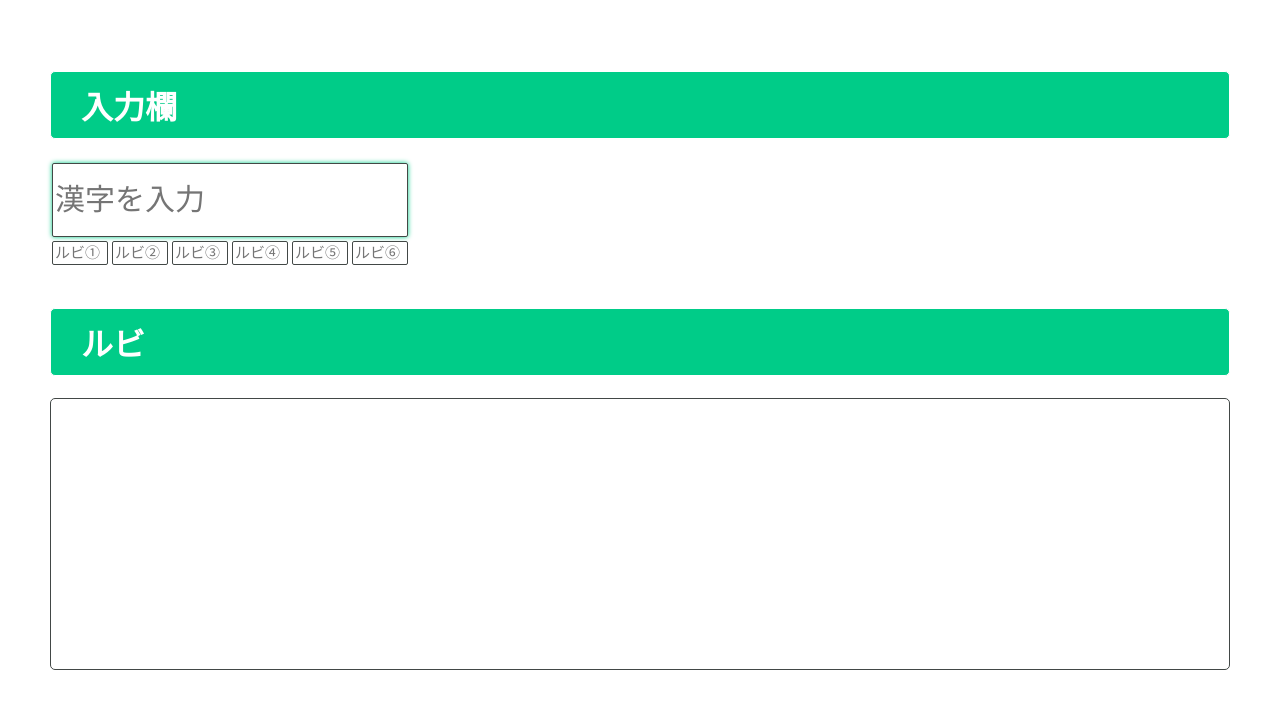
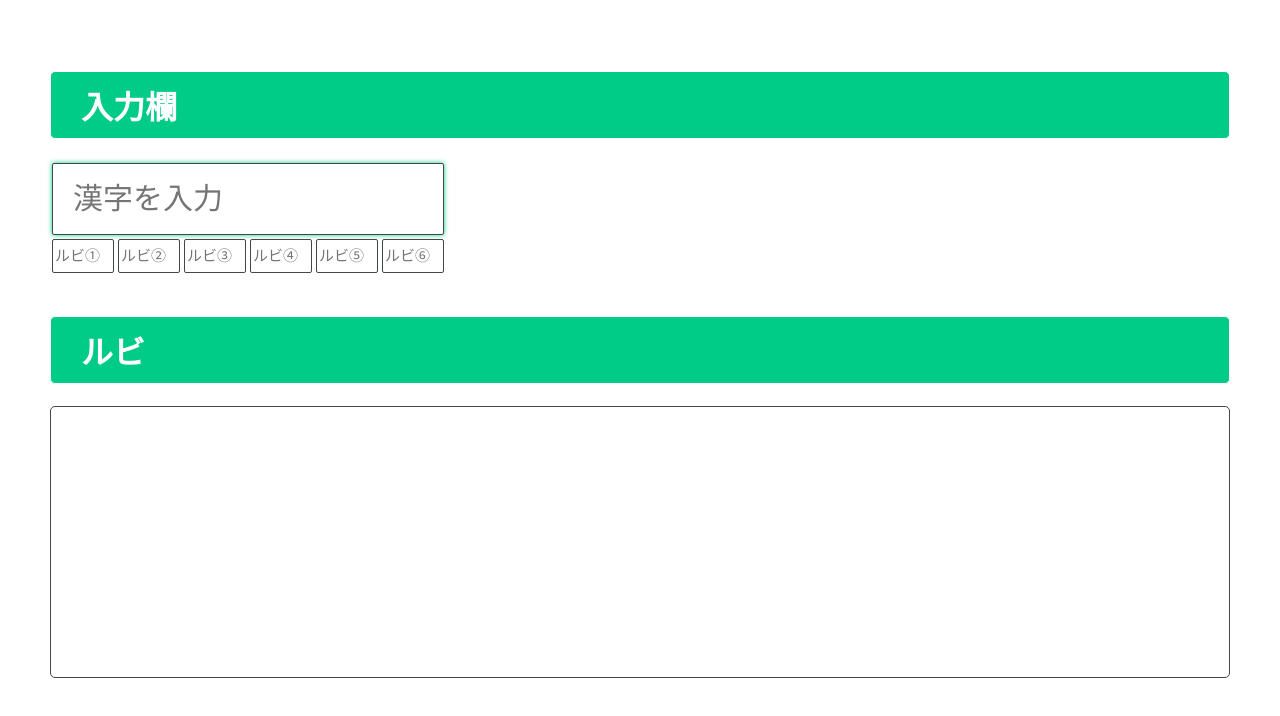
Before and after one commit to kazzkey/rubyfuri_app, a React (Create React App) app: page / in a window 1280 px wide. Shown: the top 716 px of the page. Built offline with nearby package versions, Linux system fonts and the light colour scheme.

Commit message:
fix input height

```diff
--- a/src/App.css
+++ b/src/App.css
@@ -40,12 +40,13 @@ p {
 .ruby {
   margin: 2px;
   font-size: 15px;
-  height: 20px;
-  width: 50px;
+  height: 30px;
+  width: 56px;
 }
 
 .kanji {
   margin: 2px;
+  padding: 0 20px;
   font-size: 30px;
   height: 70px;
   width: 350px;
```
Also changed, not shown: 1 other file (tests, documents, lock files or other folders).
